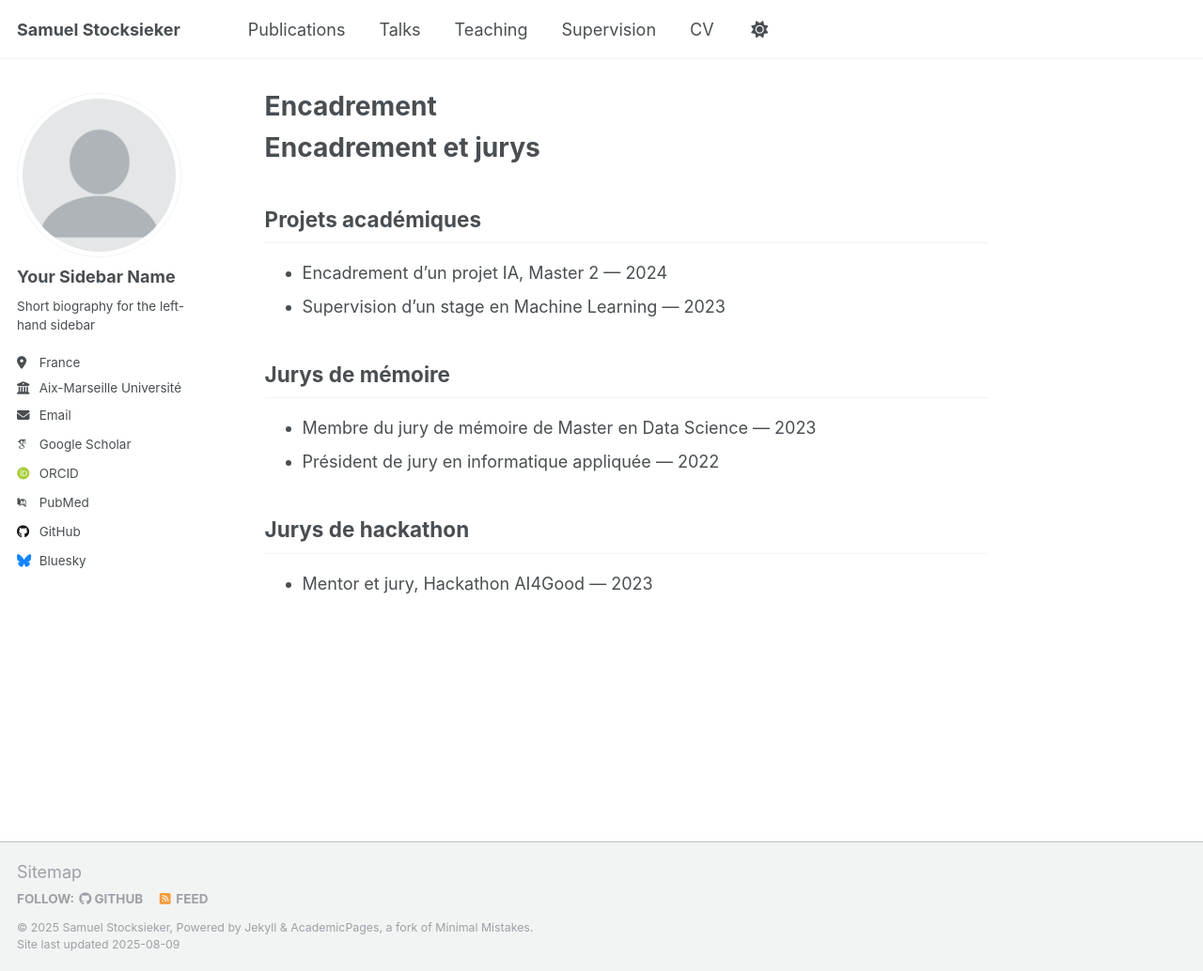
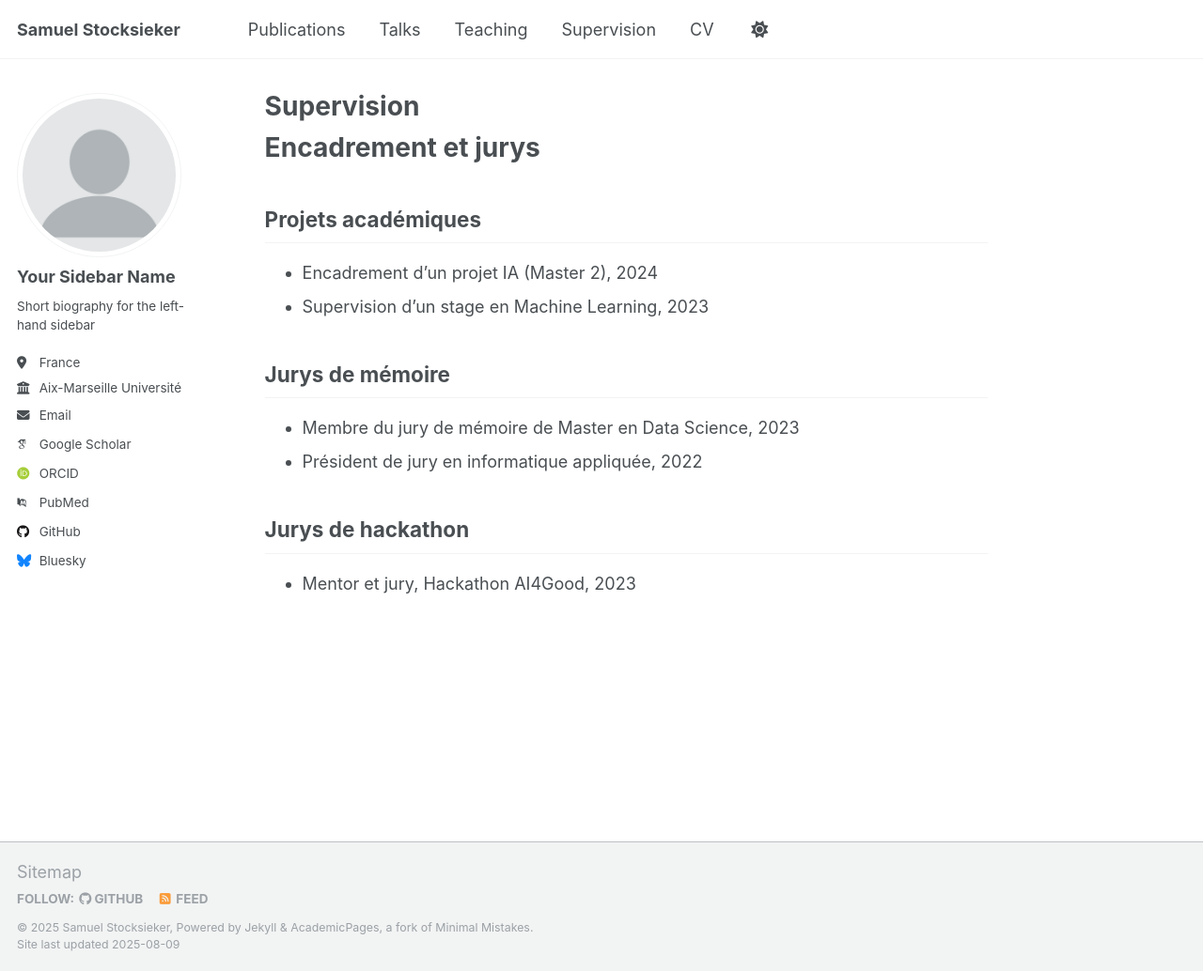
Before and after one commit to sstocksieker/sstocksieker.github.io, a Jekyll site: the page built from _pages/supervision.md, in a window 1280 px wide and 1034 px high. Shown: the whole window at 94% size. Built offline with Jekyll 4.4.1, drawn with Linux system fonts in a browser that asks for light colours; some web fonts are replaced; a script that is not in the unit is left out.

Commit message:
Update supervision.md

```diff
--- a/_pages/supervision.md
+++ b/_pages/supervision.md
@@ -1,18 +1,19 @@
 ---
-title: "Encadrement"
-permalink: /encadrement/
+title: "Supervision"
+permalink: /supervision/
+layout: single
 author_profile: true
 ---
 
 # Encadrement et jurys
 
 ## Projets académiques
-- Encadrement d’un projet IA, Master 2 — 2024
-- Supervision d’un stage en Machine Learning — 2023
+- Encadrement d’un projet IA (Master 2), 2024
+- Supervision d’un stage en Machine Learning, 2023
 
 ## Jurys de mémoire
-- Membre du jury de mémoire de Master en Data Science — 2023
-- Président de jury en informatique appliquée — 2022
+- Membre du jury de mémoire de Master en Data Science, 2023
+- Président de jury en informatique appliquée, 2022
 
 ## Jurys de hackathon
-- Mentor et jury, Hackathon AI4Good — 2023
+- Mentor et jury, Hackathon AI4Good, 2023
```
